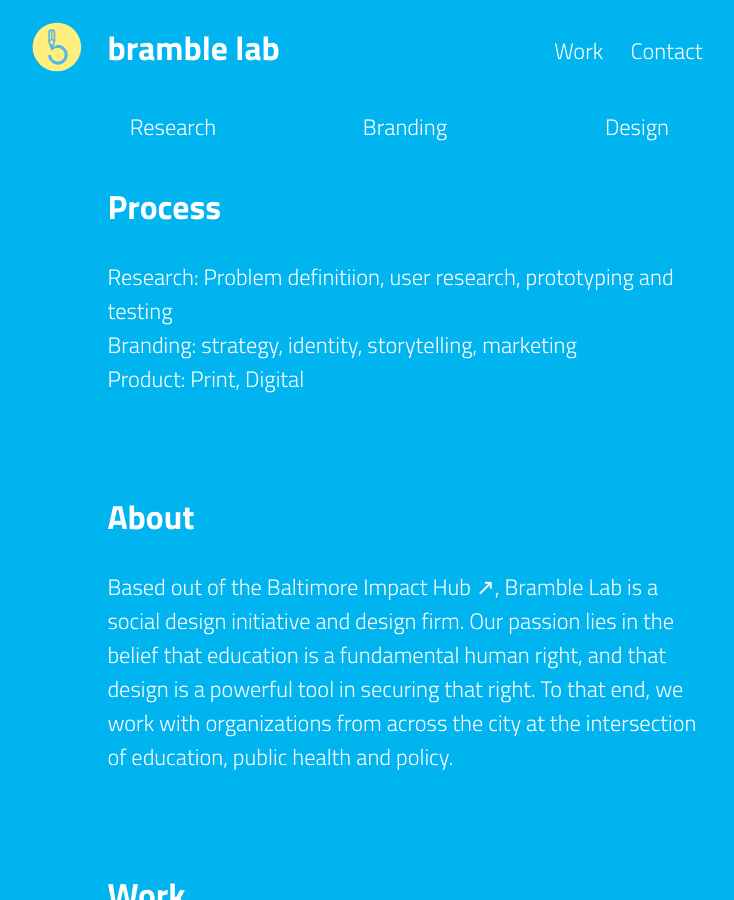
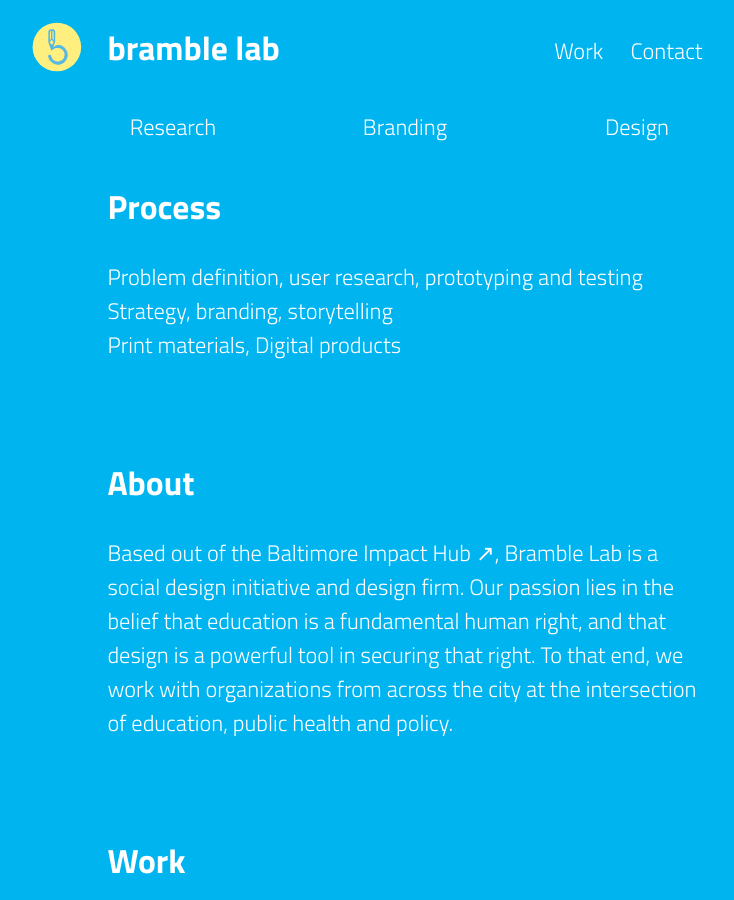
Before and after one commit to bramblelab/bramblelab.github.io, a Jekyll site: the page built from index.md, in a window 1280 px wide and 900 px high, scrolled down 629 px. Shown: the whole window, without its empty margins (235-969 px from the left). Built offline with Jekyll 4.4.1, drawn with Linux system fonts in a browser that asks for light colours.

Commit message:
Updated Index

```diff
--- a/index.md
+++ b/index.md
@@ -46,9 +46,9 @@ layout: page-layout
   </div>
 <h2>Process</h2>
 <ul>
-<li>Research: Problem definitiion, user research, prototyping and testing</li>
-<li>Branding: strategy, identity, storytelling, marketing</li>
-<li>Product: Print, Digital</li>
+<li>Problem definition, user research, prototyping and testing</li>
+<li>Strategy, branding, storytelling</li>
+<li>Print materials, Digital products</li>
 </ul>
 </section>
 
```
